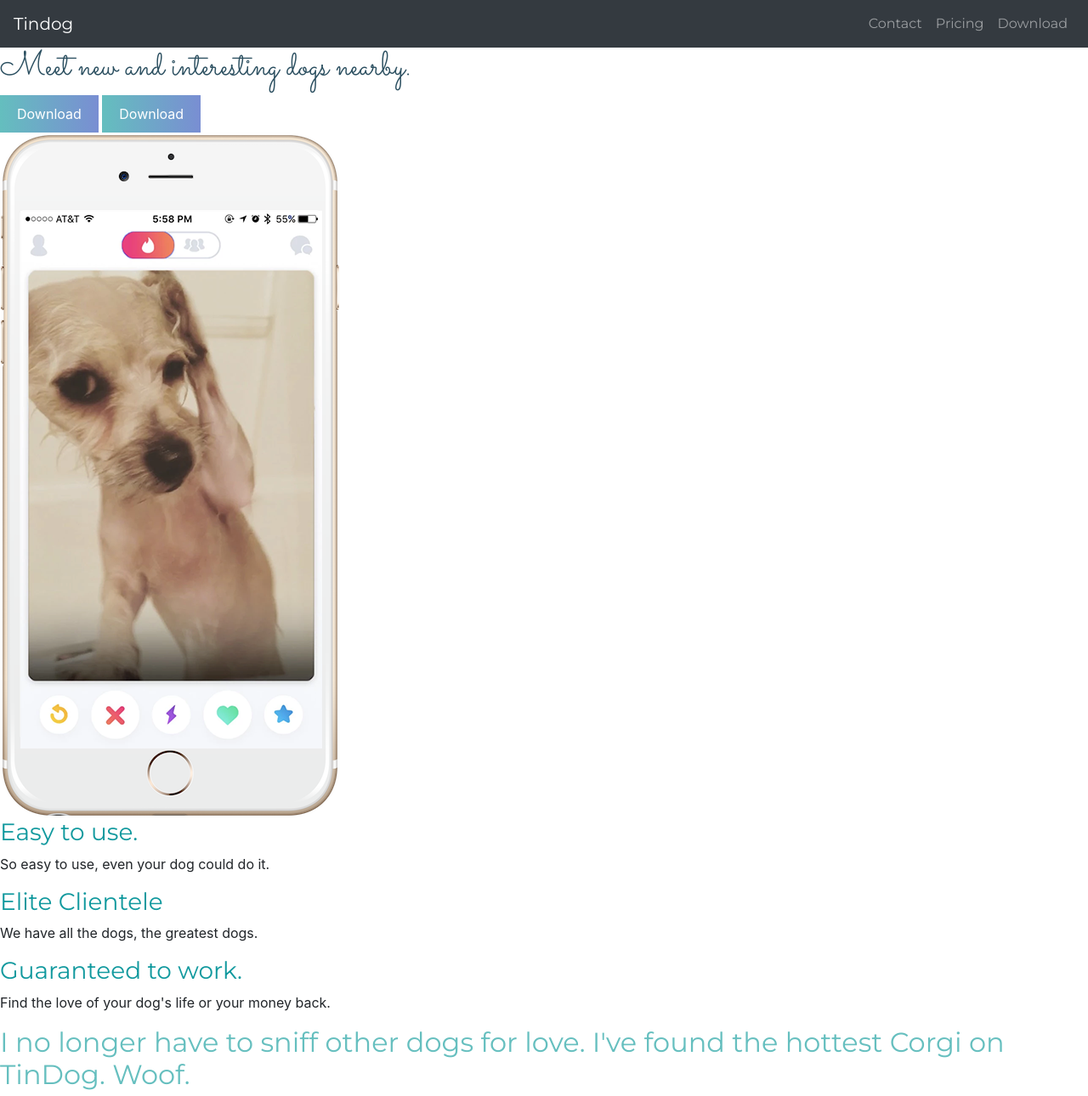
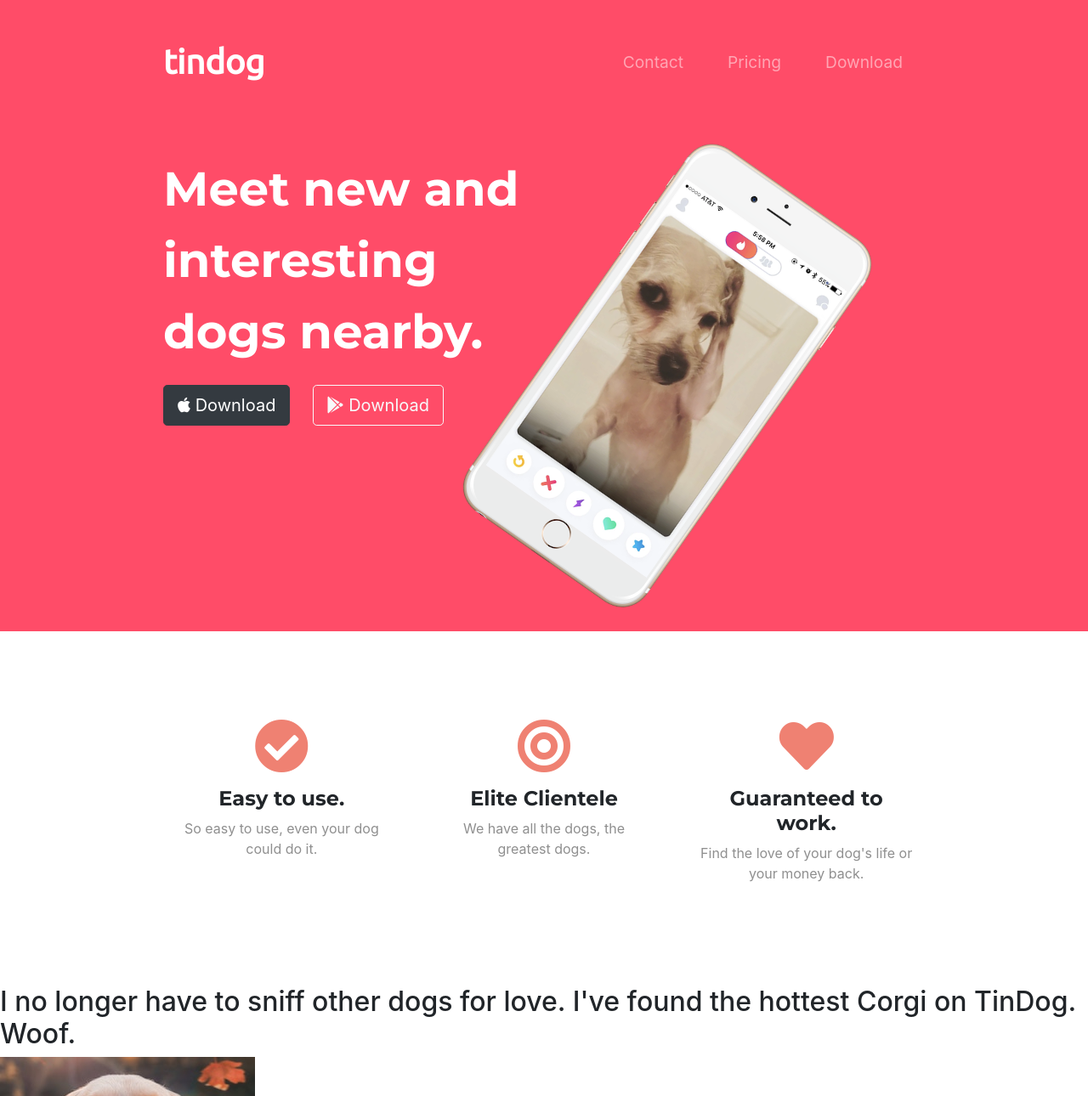
Before and after one commit to MIGHTMIKE1968/yu-course, a plain HTML site: page bootstrap/tindog/index.html in a window 1280 px wide. Shown: the top 1290 px of the page at 85% size. Drawn offline with nearby package versions, Linux system fonts and the light colour scheme; files that its build step writes are made by us from their sources.

Commit message:
Tin Dog project updates
Tin Dog project updates

```diff
--- /dev/null
+++ b/bootstrap/tindog/css/styles.css
@@ -0,0 +1,83 @@
+@import url('https://fonts.googleapis.com/css2?family=Montserrat:wght@400;700;900&family=Ubuntu&display=swap');
+
+body {
+    font-family: Montserrat;
+}
+
+/* NAVBAR */
+.navbar {
+    padding: 0 0 4.5rem 0 !important;
+}
+
+.navbar-brand {
+    font-family: Ubuntu;
+    font-size: 2.5rem !important;
+    font-weight: bold;
+}
+
+.nav-item {
+    padding: 0 18px;
+}
+
+.nav-link {
+    font-size: 1.2rem;
+}
+
+/* TITLE SECTION */
+#title {
+    background: #FF4C68;
+    color: #fff;
+}
+
+#title h1 {
+    font-family: Montserrat;
+    font-weight: 700;
+    line-height: 1.5;
+    font-size: 3.5rem;
+}
+
+.container-fluid {
+    padding: 3% 15% !important;
+}
+
+.iphone {
+    transform: rotate(35deg);
+    width: 60%;
+    height: auto;
+}
+
+.download-button {
+    margin: 3% 5% 3% 0;
+}
+
+
+/* FEATURES SECTION */
+#features {
+    padding: 7% 15%;
+}
+
+.feature-box {
+    text-align: center;
+    padding: 5%;
+}
+
+#features h3 {
+    font-family: Montserrat;
+    font-size: 1.5rem;
+    font-weight: 700;
+}
+
+#features p {
+    color: #8f8f8f;
+}
+
+.icon {
+    font-size: 4rem;
+    color: #EF8172;
+    margin-bottom: 1rem;
+}
+
+.icon:hover {
+    color: #FF4C68;
+    cursor: pointer;
+}
--- a/bootstrap/tindog/index.html
+++ b/bootstrap/tindog/index.html
@@ -4,17 +4,22 @@
 <head>
   <meta charset="utf-8">
   <title>TinDog</title>
+  <!-- CSS Style Sheets -->
   <link rel="stylesheet" href="css/styles.css">
   <link rel="stylesheet" href="https://cdn.jsdelivr.net/npm/bootstrap@4.6.0/dist/css/bootstrap.min.css" integrity="sha384-B0vP5xmATw1+K9KRQjQERJvTumQW0nPEzvF6L/Z6nronJ3oUOFUFpCjEUQouq2+l" crossorigin="anonymous">
+
+  <!-- Font Awesome -->
+  <link rel="stylesheet" href="https://pro.fontawesome.com/releases/v5.10.0/css/all.css" integrity="sha384-AYmEC3Yw5cVb3ZcuHtOA93w35dYTsvhLPVnYs9eStHfGJvOvKxVfELGroGkvsg+p" crossorigin="anonymous"/>
 </head>
 
 <body>
 
   <section id="title">
+    <div class="container-fluid">
 
     <!-- Nav Bar -->
-    <nav class="navbar bg-dark navbar-expand-lg navbar-dark">
-        <a class="navbar-brand" href="">Tindog</a>
+        <nav class="navbar navbar-expand-lg navbar-dark">
+            <a class="navbar-brand" href="">tindog</a>
             <button class="navbar-toggler" type="button" data-toggle="collapse" data-target="#navbarSupportedContent" aria-controls="navbarSupportedContent" aria-expanded="false" aria-label="Toggle navigation">
             <span class="navbar-toggler-icon"></span>
         </button>
@@ -38,13 +43,17 @@
 
         <!-- Title -->
 
-    <div>
+        <div class="row">
+            <div class="col col-lg-6">
                 <h1>Meet new and interesting dogs nearby.</h1>
-      <button type="button">Download</button>
-      <button type="button">Download</button>
+                <button type="button" class="btn btn-dark btn-lg download-button"><i class="fab fa-apple"></i> Download</button>
+                <button type="button" class="btn btn-outline-light btn-lg download-button"><i class="fab fa-google-play"></i> Download</button>
             </div>
-    <div>
-      <img src="img/iphone6.png" alt="iphone-mockup">
+            <div class="col col-lg-6">
+                <img class="iphone" src="img/iphone6.png" alt="iphone-mockup">
+            </div>
+        </div>
+
     </div>
 
   </section>
@@ -54,14 +63,29 @@
 
   <section id="features">
 
+        <div class="row">
+            <div class="col-lg-4">
+                <div class="feature-box">
+                    <i class="fas fa-check-circle icon"></i>
                     <h3>Easy to use.</h3>
                     <p>So easy to use, even your dog could do it.</p>
-
+                </div>
+            </div>
+            <div class="col-lg-4">
+                <div class="feature-box">
+                    <i class="fas fa-bullseye icon"></i>
                     <h3>Elite Clientele</h3>
                     <p>We have all the dogs, the greatest dogs.</p>
-
+                </div>
+            </div>
+            <div class="col-lg-4">
+                <div class="feature-box">
+                    <i class="fas fa-heart icon"></i>
                     <h3>Guaranteed to work.</h3>
                     <p>Find the love of your dog's life or your money back.</p>
+                </div>
+            </div>
+        </div>
 
   </section>
 
```
Lines whose indentation alone changed are shown as unchanged.
